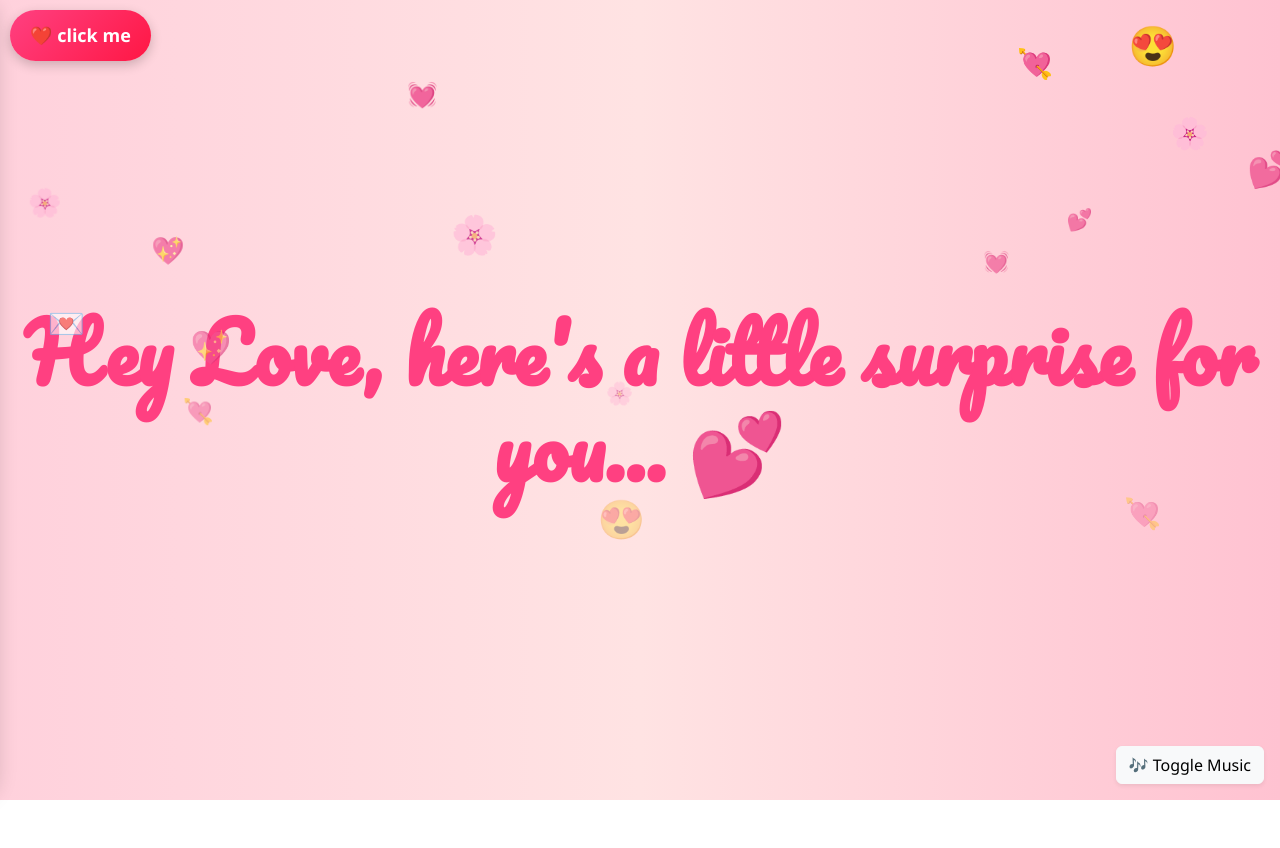
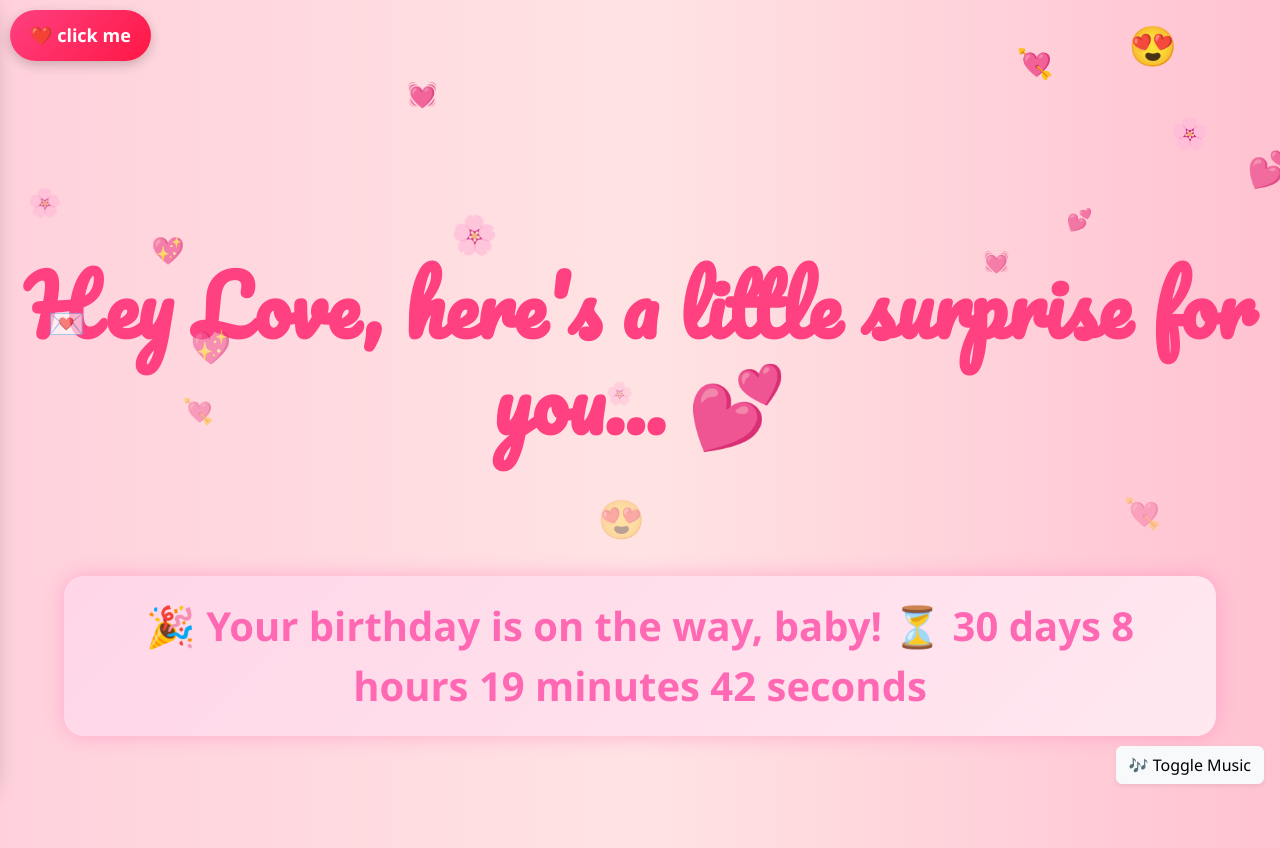
Before and after one commit to gana1219/niveebirthday, a plain HTML site: page index.html in a window 1280 px wide. Before the commit the page ends 800 px from the top, so only its background shows below. Drawn offline with nearby package versions, Linux system fonts and the light colour scheme.

Commit message:
Timer Added

```diff
--- a/index.html
+++ b/index.html
@@ -5,17 +5,8 @@
     <meta charset="UTF-8">
     <meta name="viewport" content="width=device-width, initial-scale=1.0">
     <title>Happy Birthday!</title>
-
-    <!-- In <head> -->
     <link href="https://cdn.jsdelivr.net/npm/bootstrap@5.3.2/dist/css/bootstrap.min.css" rel="stylesheet">
-
     <link href="https://fonts.googleapis.com/css2?family=Pacifico&display=swap" rel="stylesheet">
-
-
-    <!-- Before </body> -->
-
-
-
     <style>
         /* Sidebar */
         .sidebar {
@@ -310,17 +301,49 @@
     transform: translateY(0);
   }
 }
+
+#currentTime {
+    font-size: 2.5rem;
+    font-weight: bold;
+    color: white; /* White color for the time text */
+    position: absolute;
+}
+#welcomeWrapper {
+    min-height: 70vh;
+    padding-top: 50px;
+}
+#currentTime {
+    font-size: 2.5rem;
+    font-weight: bold;
+    color: #ff69b4;
+    background: linear-gradient(135deg, #ffd6e8, #ffe8f0);
+    padding: 20px;
+    border-radius: 20px;
+    box-shadow: 0 0 20px rgba(255, 105, 180, 0.4);
+    max-width: 90%;
+    margin: 20px auto;
+}
+
+
     </style>
 </head>
 
 <body onload="typeMessage()">
     <!-- Valentine Emoji Floating Container -->
     <div class="valentine-floating-container"></div>
-    <!-- Welcome Message -->
-    <div class="d-flex justify-content-center align-items-center vh-100" id="welcomeWrapper">
-        <div id="welcomeText" class="text-center fw-bold fancy-heading display-1">
-        </div>
-    </div>
+
+
+<!-- Welcome Message -->
+<div class="d-flex justify-content-center align-items-center mt-5" id="welcomeWrapper">
+    <div id="welcomeText" class="text-center fw-bold fancy-heading display-1"></div>
+</div>
+
+<!-- Heart with Time -->
+<div class="d-flex justify-content-center align-items-center mt-5">
+    <div id="currentTime" class="time-display text-center"></div>
+</div>
+
+
     <!-- Sidebar -->
     <div class="sidebar" id="mySidebar">
         <h4 style="visibility: hidden;">Family & Friends</h4>
@@ -2540,6 +2563,32 @@ function reloadAndCloseSidebar(event) {
         location.reload();
     }, 300); // adjust timing if needed
 }
+function updateBirthdayCountdown() {
+    const birthday = new Date("2025-05-19T00:00:00"); // 🎂 Set your birthday here
+    const now = new Date();
+    const diff = birthday - now;
+
+    if (diff <= 0) {
+        document.getElementById("currentTime").textContent = "🎉 Happy Birthday Baby! 🥳";
+        return;
+    }
+
+    const days = Math.floor(diff / (1000 * 60 * 60 * 24));
+    const hours = Math.floor((diff / (1000 * 60 * 60)) % 24);
+    const minutes = Math.floor((diff / (1000 * 60)) % 60);
+    const seconds = Math.floor((diff / 1000) % 60);
+
+    const timeLeft = `${days} days ${hours} hours ${minutes} minutes ${seconds} seconds`;
+
+    document.getElementById("currentTime").textContent = `🎉 Your birthday is on the way, baby! ⏳ ${timeLeft}`;
+}
+
+// Update every second
+setInterval(updateBirthdayCountdown, 1000);
+updateBirthdayCountdown(); // Call once on load
+
+
+
     </script>
     <!-- Image Modal -->
    <!-- Valentine Modal -->
```
